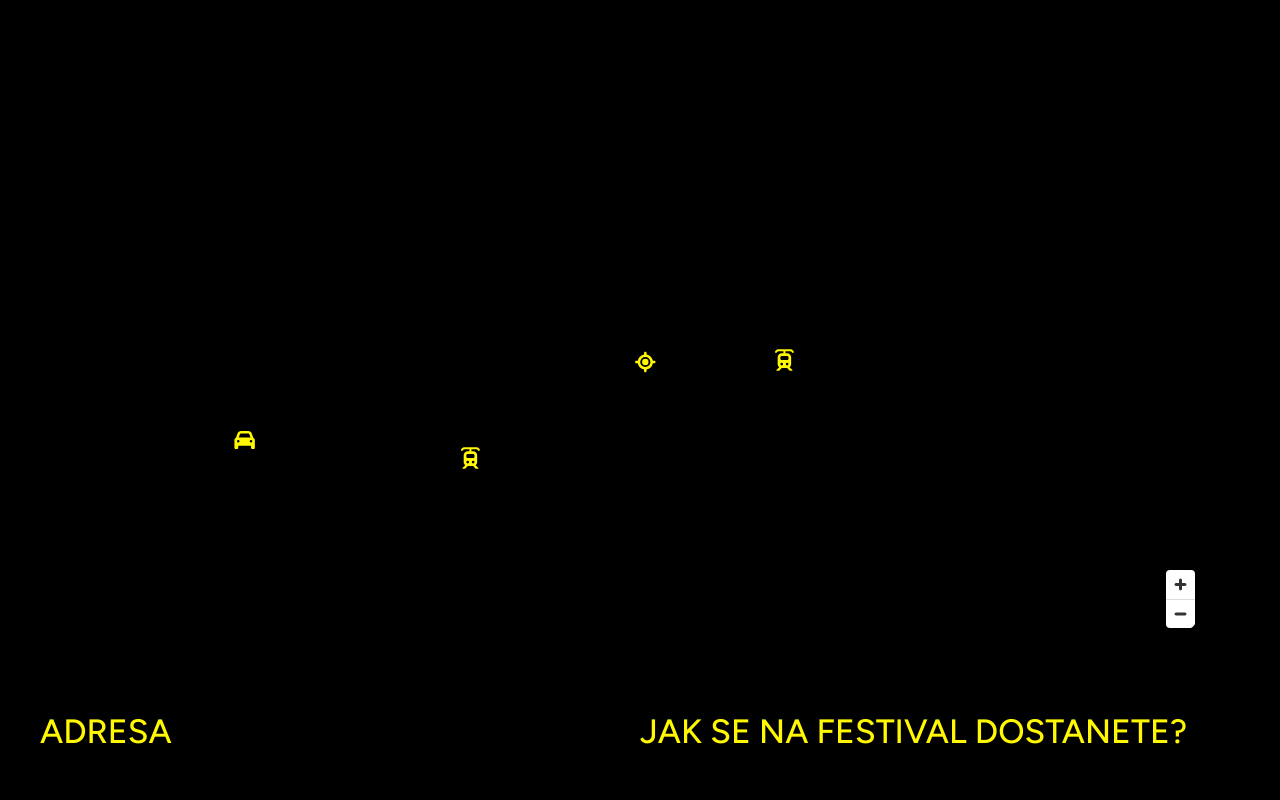
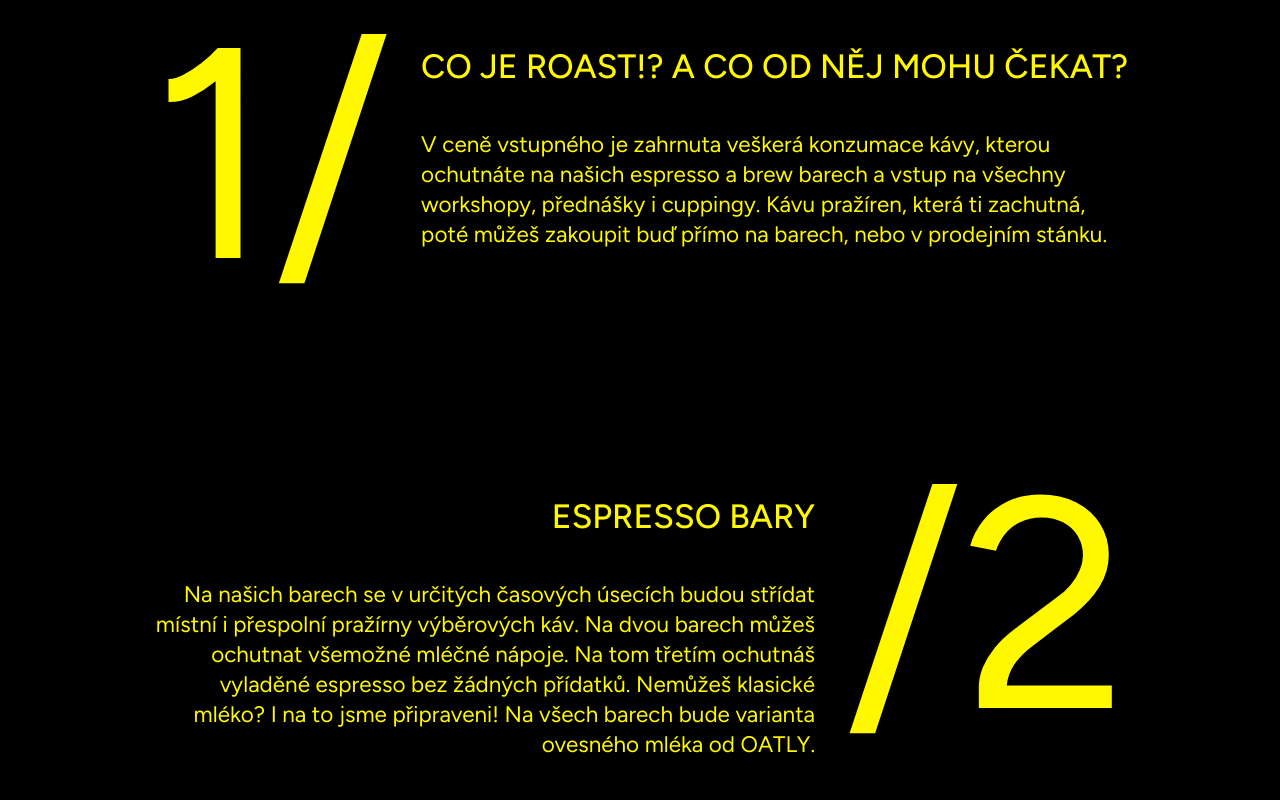
Before and after one commit to baristalive/roastfestival.eu, a Next.js app: page /cz in a window 1280 px wide. Shown: the part 4960-5760 px from the top of the page. Built offline with nearby package versions, Linux system fonts and the light colour scheme; no server answers.

Commit message:
feat: add info section
Signed-off-by: Tomas Coufal <coufal.tom@gmail.com>

```diff
--- a/app/[lang]/page.tsx
+++ b/app/[lang]/page.tsx
@@ -4,12 +4,13 @@ import { Header } from "./sections/Header";
 import { About } from "./sections/About";
 import { Filler } from "./sections/Filler";
 import { Program } from "./sections/Program";
-import { BuyTickets } from "./sections/BuyTickets";
+import { Info } from "./sections/Info";
 import { Sponsors } from "./sections/Sponsors";
 import { Organizers } from "./sections/Organizers";
 import { Footer } from "./sections/Footer";
 import { Map } from "./sections/Map";
 import { PromotedRoasters } from "./sections/PromotedRoasters";
+import { BuyTickets } from "./sections/BuyTickets";
 
 type HomePropsType = {
   params: { lang: SupportedLanguages };
@@ -31,9 +32,11 @@ const Home = ({ params: { lang } }: HomePropsType) => (
         <Sponsors />
         <Program />
         <BuyTickets />
+        <PromotedRoasters />
+        <Info />
+        <BuyTickets />
       </div>
     </div>
-    <PromotedRoasters />
     <Map />
     <Organizers />
     <Footer />
--- a/app/[lang]/sections/About.tsx
+++ b/app/[lang]/sections/About.tsx
@@ -7,7 +7,7 @@ export const About = () => {
   const lang = dictionaries[params.lang as SupportedLanguages];
   return (
     <section className="inverted pt-20 text-center">
-      <h2 className="py-20 text-4xl font-medium uppercase ">
+      <h2 className="py-20 text-4xl font-medium uppercase">
         {lang.about.title}
       </h2>
       <div className="mx-auto max-w-screen-lg space-y-10 px-6 text-xl lg:px-0 lg:text-4xl">
--- a/app/[lang]/sections/BuyTickets.tsx
+++ b/app/[lang]/sections/BuyTickets.tsx
@@ -6,7 +6,7 @@ export const BuyTickets = () => {
   const params = useParams();
   const lang = dictionaries[params.lang as SupportedLanguages];
   return (
-    <section className="mx-auto py-48 text-center">
+    <section className="inverted mx-auto py-48 text-center">
       <a
         className="rounded-full border border-current px-8 py-3 text-lg font-medium lg:px-12 lg:py-6 lg:text-2xl"
         href={lang.contacts.tickets}
--- /dev/null
+++ b/app/[lang]/sections/Info.tsx
@@ -0,0 +1,46 @@
+"use client";
+import { useParams } from "next/navigation";
+import { dictionaries, SupportedLanguages } from "../../dictionaries/all";
+
+export const Info = () => {
+  const params = useParams();
+  const lang = dictionaries[params.lang as SupportedLanguages];
+  return (
+    <section className="inverted mx-auto flex flex-col py-48">
+      {lang.info.map((s, idx) => (
+        <div
+          className="info-item mx-auto flex max-w-screen-lg gap-8 px-6 py-20"
+          key={s.title}
+        >
+          <div
+            className={`info-item-count-before hidden text-[20em] ${
+              idx % 2 ? "" : "lg:block"
+            }`}
+          />
+          <div className={idx % 2 ? "text-right" : "text-left"}>
+            <h2 className="py-12 text-4xl font-medium uppercase">
+              <span
+                className={`info-item-count-before font-bold text-[2em] mr-6 lg:hidden ${
+                  idx % 2 ? "hidden" : "inline"
+                }`}
+              >
+              </span>
+              {s.title}
+              <span
+                className={`info-item-count-after font-bold text-[2em] ml-6 lg:hidden ${
+                  idx % 2 ? "inline" : "hidden"
+                }`}
+              />
+            </h2>
+            <p className="text-lg lg:text-2xl">{s.text}</p>
+          </div>
+          <div
+            className={`info-item-count-after hidden text-[20em] ${
+              idx % 2 ? "lg:block" : ""
+            }`}
+          />
+        </div>
+      ))}
+    </section>
+  );
+};
--- a/app/dictionaries/cz.json
+++ b/app/dictionaries/cz.json
@@ -56,5 +56,31 @@
   "promotedRoasters": {
     "title": "Pražírny",
     "text": ["Mimo jiné se můžete těšit na prezentaci následujících pražíren."]
-  }
+  },
+  "info": [
+    {
+      "title": "Co je Roast!? A co od něj mohu čekat?",
+      "text": "V ceně vstupného je zahrnuta veškerá konzumace kávy, kterou ochutnáte na našich espresso a brew barech a vstup na všechny workshopy, přednášky i cuppingy. Kávu pražíren, která ti zachutná, poté můžeš zakoupit buď přímo na barech, nebo v prodejním stánku."
+    },
+    {
+      "title": "Espresso bary",
+      "text": "Na našich barech se v určitých časových úsecích budou střídat místní i přespolní pražírny výběrových káv. Na dvou barech můžeš ochutnat všemožné mléčné nápoje. Na tom třetím ochutnáš vyladěné espresso bez žádných přídatků. Nemůžeš klasické mléko? I na to jsme připraveni! Na všech barech bude varianta ovesného mléka od OATLY. "
+    },
+    {
+      "title": "Brew bary",
+      "text": "V60, Chemex, Aeropress či Coldbrew? I takovéto alternativní přípravy můžeš na našich brew barech ochutnat. Necháváme pražírnám úplně volné ruce ve výběru přípravy, která nejvíc sluší jejich zrnům."
+    },
+    {
+      "title": "Workshopy a cuppingy",
+      "text": "Neznáš termín cupping? Chtěl/a by si vyzkoušet více než desítku alternativních příprav káv, nebo si otestovat své senzorické schopnosti? Výborně! Naši profesionální baristi tě vším provedou a rádi odpoví na všechny všetečné otázky."
+    },
+    {
+      "title": "Přednášky",
+      "text": "Zajímá tě, čím si majitelé etablovaných podniků museli projít, když otevírali své kamenné děťátko? Chtěl/a by si vědět, jak funguje pražení nebo jaký je rozdíl mezi odpalovaným a kynutým těstem, které najdeš na pultu každého druhého podniku? Potom jsou pro tebe určené přednášky našich speciálních hostů. "
+    },
+    {
+      "title": "Máš už dost kafe?",
+      "text": "Dej si drink, pivko nebo domací limču. A na sladkém a slaném stánku jsou pro tebe k zakousnutí připraveny nejen sendviče, nebo věnečky se slaným karamelem!"
+    }
+  ]
 }
--- a/app/dictionaries/en.json
+++ b/app/dictionaries/en.json
@@ -58,5 +58,6 @@
     "text": [
       "Besides other activities, you can look forward to individual presentations of following coffee roasters."
     ]
-  }
+  },
+  "info": []
 }
--- a/app/globals.css
+++ b/app/globals.css
@@ -15,6 +15,7 @@
 
 html {
   font-size: 15px;
+  counter-reset: info-item;
 }
 
 section,
@@ -44,7 +45,7 @@ body {
 }
 .with-overlay {
   z-index: 0;
-  margin-top: -50vh;
+  margin-top: -51vh;
 }
 
 .overlay {
@@ -146,3 +147,18 @@ body {
   background-clip: padding-box;
   height: min(90vw, 800px);
 }
+
+.info-item {
+  counter-increment: info-item;
+}
+
+.info-item-count-before::before {
+  content: counter(info-item) "/";
+}
+.info-item-count-after::before {
+  content: "/" counter(info-item);
+}
+
+.info-item-count-before, .info-item-count-after {
+  line-height: 1em;
+}
```
